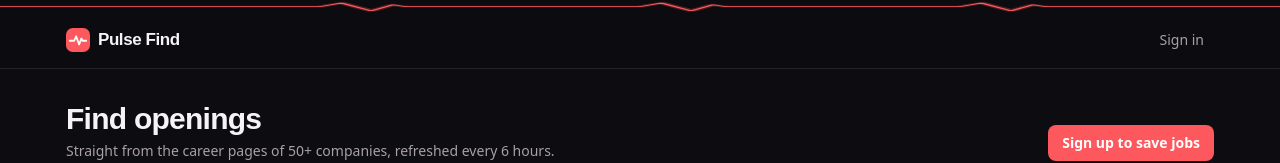
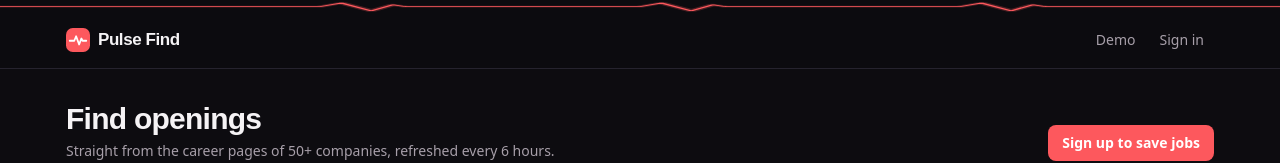
Before and after one commit to kumailrizvi890/Pulse-Find, a Next.js app: page /jobs in a window 1280 px wide. Shown: the top 163 px of the page. Built offline with nearby package versions, Linux system fonts and the light colour scheme; no server answers; the database is empty; a web font is replaced by a local one.

Commit message:
Added a demo link on the jobs page

```diff
--- a/src/app/jobs/page.tsx
+++ b/src/app/jobs/page.tsx
@@ -42,7 +42,16 @@ export default async function JobsPage() {
     <>
       <TopBar
         home="/"
-        right={<Link href="/login" className={navLink}>Sign in</Link>}
+        right={
+          <>
+            <Link href="/demo" className={navLink}>
+              Demo
+            </Link>
+            <Link href="/login" className={navLink}>
+              Sign in
+            </Link>
+          </>
+        }
       />
       <JobsBoard userId={null} />
     </>
```
